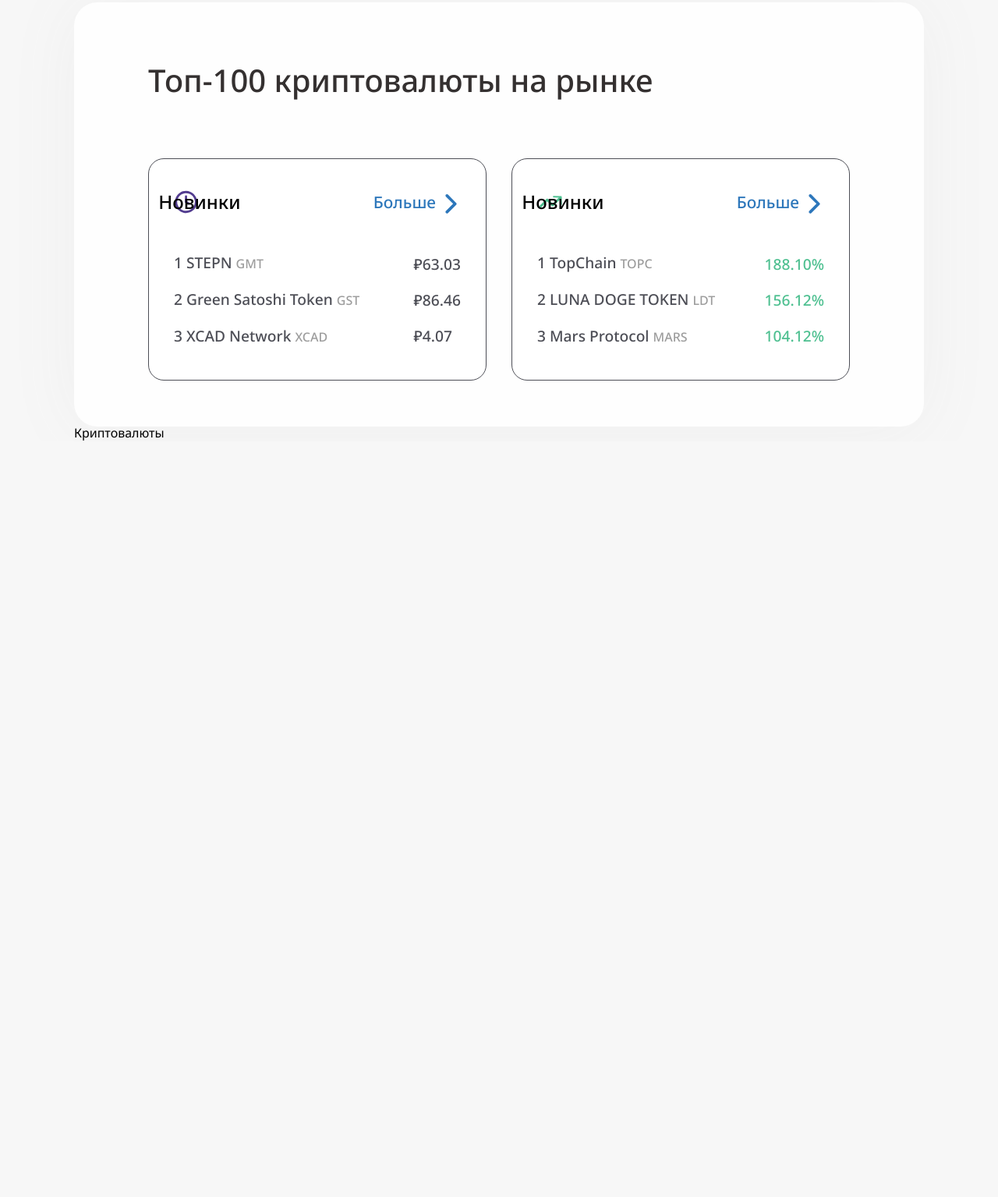
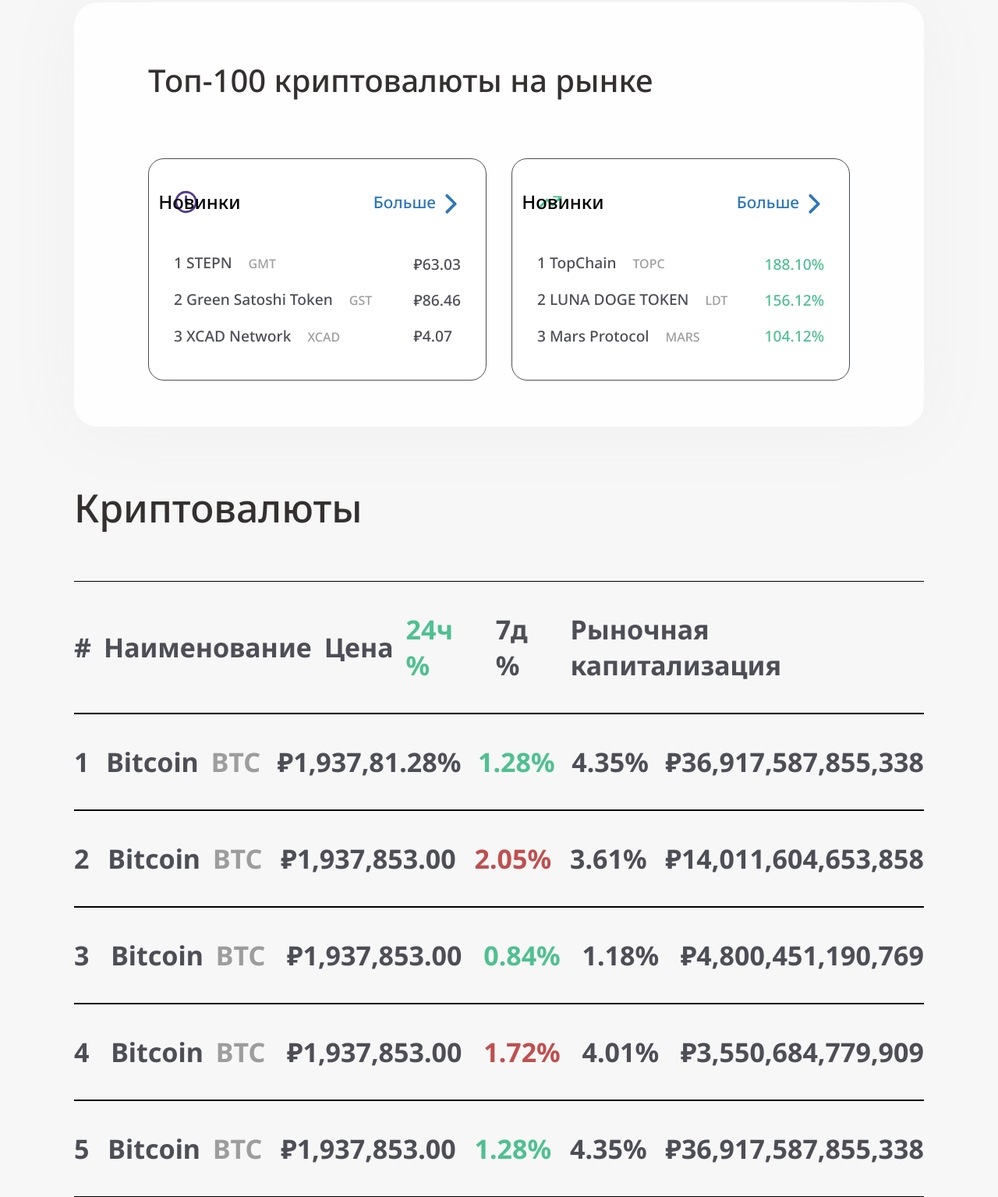
Before and after one commit to Scat55/HKCOINSELLER, a plain HTML site: page index.html in a window 1280 px wide. Shown: the part 302-1837 px from the top of the page at 78% size. Before the commit the page ends 868 px from the top, so only its background shows below. Drawn offline with Linux system fonts and the light colour scheme.

Commit message:
feat: add section tables

```diff
--- a/index.html
+++ b/index.html
@@ -94,6 +94,56 @@
     <div class="tables">
       <div class="container">
         <div class="tables__title">Криптовалюты</div>
+        <div class="tables__table">
+          <div class="table__item">
+            <div class="table__item-number">#</div>
+            <div class="table__item-name">Наименование</div>
+            <div class="table__item-price">Цена</div>
+            <div class="table__item-day">24ч %</div>
+            <div class="table__item-clock">7д %</div>
+            <div class="table__item-allprice">Рыночная капитализация</div>
+          </div>
+          <div class="table__item">
+            <div class="table__item-number">1</div>
+            <div class="table__item-name">Bitcoin<span>BTC</span></div>
+            <div class="table__item-price">₽1,937,81.28%</div>
+            <div class="table__item-day">1.28%</div>
+            <div class="table__item-clock">4.35%</div>
+            <div class="table__item-allprice">₽36,917,587,855,338</div>
+          </div>
+          <div class="table__item">
+            <div class="table__item-number">2</div>
+            <div class="table__item-name">Bitcoin<span>BTC</span></div>
+            <div class="table__item-price">₽1,937,853.00</div>
+            <div class="table__item-day table__item-day-red">2.05%</div>
+            <div class="table__item-clock">3.61%</div>
+            <div class="table__item-allprice">₽14,011,604,653,858</div>
+          </div>
+          <div class="table__item">
+            <div class="table__item-number">3</div>
+            <div class="table__item-name">Bitcoin<span>BTC</span></div>
+            <div class="table__item-price">₽1,937,853.00</div>
+            <div class="table__item-day">0.84%</div>
+            <div class="table__item-clock">1.18%</div>
+            <div class="table__item-allprice">₽4,800,451,190,769</div>
+          </div>
+          <div class="table__item">
+            <div class="table__item-number">4</div>
+            <div class="table__item-name">Bitcoin<span>BTC</span></div>
+            <div class="table__item-price">₽1,937,853.00</div>
+            <div class="table__item-day table__item-day-red">1.72%</div>
+            <div class="table__item-clock">4.01%</div>
+            <div class="table__item-allprice">₽3,550,684,779,909</div>
+          </div>
+          <div class="table__item">
+            <div class="table__item-number">5</div>
+            <div class="table__item-name">Bitcoin<span>BTC</span></div>
+            <div class="table__item-price">₽1,937,853.00</div>
+            <div class="table__item-day">1.28%</div>
+            <div class="table__item-clock">4.35%</div>
+            <div class="table__item-allprice">₽36,917,587,855,338</div>
+          </div>
+        </div>
       </div>
     </div>
   </main>
--- a/style.css
+++ b/style.css
@@ -172,3 +172,103 @@ body {
 .tops__increase-price {
   color: #4FC091;
 }
+
+/* Tables */
+
+.tables {}
+
+
+.tables__title {
+
+  font-family: 'Noto Sans';
+  font-style: normal;
+  font-weight: 500;
+  font-size: 3.125rem;
+  line-height: 4.25rem;
+  color: #343030;
+  margin-top: 4.375rem;
+  margin-bottom: 3.75rem;
+}
+
+.tables__table {
+  display: flex;
+  flex-direction: column;
+}
+
+.table__item {
+  display: flex;
+  justify-content: space-between;
+  align-items: center;
+  gap: 1rem;
+  border-top: 1px solid #000;
+  border-bottom: 1px solid #000;
+}
+
+.table__item-number {
+  font-family: 'Noto Sans';
+  font-style: normal;
+  font-weight: 700;
+  font-size: 2.125rem;
+  line-height: 2.875rem;
+  color: #4D4E56;
+  padding: 2.375rem 0;
+}
+
+.table__item-name {
+  font-family: 'Noto Sans';
+  font-style: normal;
+  font-weight: 700;
+  font-size: 2.125rem;
+  line-height: 2.875rem;
+  color: #4D4E56;
+  padding: 2.375rem 0;
+}
+
+.table__item-price {
+  font-family: 'Noto Sans';
+  font-style: normal;
+  font-weight: 700;
+  font-size: 2.125rem;
+  line-height: 2.875rem;
+  color: #4D4E56;
+  padding: 2.375rem 0;
+}
+
+.table__item-day {
+  font-family: 'Noto Sans';
+  font-style: normal;
+  font-weight: 700;
+  font-size: 2.125rem;
+  line-height: 2.875rem;
+  color: #4FC091;
+  padding: 2.375rem 0;
+}
+
+.table__item-clock {
+  font-family: 'Noto Sans';
+  font-style: normal;
+  font-weight: 700;
+  font-size: 2.125rem;
+  line-height: 2.875rem;
+  color: #4D4E56;
+  padding: 2.375rem 0;
+}
+
+.table__item-allprice {
+  font-family: 'Noto Sans';
+  font-style: normal;
+  font-weight: 700;
+  font-size: 2.125rem;
+  line-height: 2.875rem;
+  color: #4D4E56;
+  padding: 2.375rem 0;
+}
+
+.table__item-day-red {
+  color: #C04F4F;
+}
+
+span {
+  margin-left: 1rem;
+  color: #9D9D9D;
+}
```
